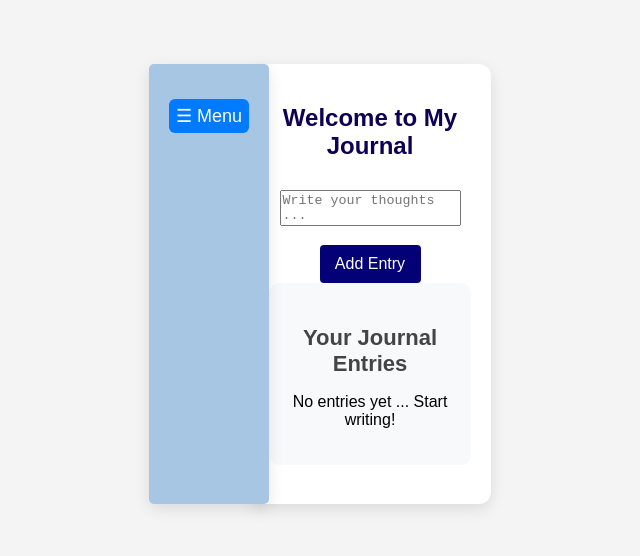
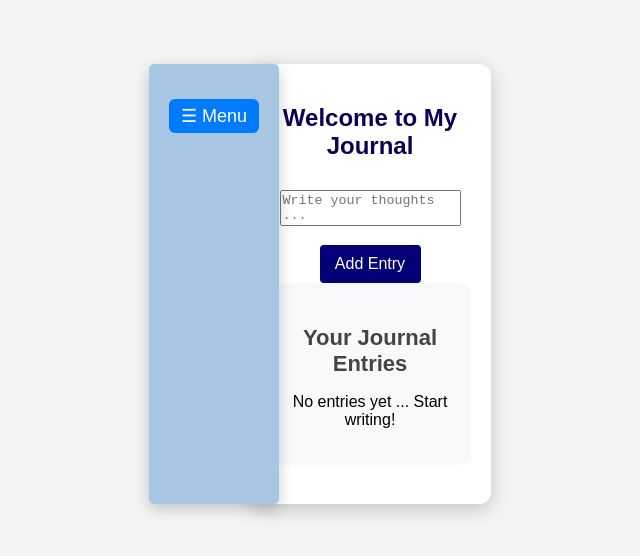
Before and after one commit to arpangreat/myjournal-app, a React (Create React App) app: page /Homepage in a window 1280 px wide. Shown: the part 136-692 px from the top of the page, without its empty margins (301-941 px from the left). Built offline with nearby package versions, Linux system fonts and the light colour scheme.

Commit message:
make the sidebar expand leftward without transforming or overflowing homepage-content
Signed-off-by: arpangreat <arpanthegreat41@gmail.com>

```diff
--- a/src/Homepage.css
+++ b/src/Homepage.css
@@ -21,21 +21,24 @@ body {
 
 /* Sidebar Dashboard */
 .sidebar {
-  width: 80px;
+  width: 90px;
   background: #a7c6e4;
   color: white;
   padding: 20px;
   border-radius: 5px;
-  box-shadow: 0 5px 15px rgba(0, 0, 0, 0.1);
+  box-shadow: 0 5px 15px rgba(0, 0, 0, 0.2);
   cursor: pointer;
-  transition: width 0.5s ease-in-out;
+  transition: transform 0.5s ease, width 0.5s ease;
+  z-index: 2;
   position: absolute;
   left: 0;
+  top: 0;
   height: 50vh;
 }
 
 /* Sidebar Expanded */
 .sidebar.expanded {
+  transform: translateX(-120px);
   width: 200px;
 }
 
@@ -89,10 +92,10 @@ body {
   background: white;
   padding: 20px;
   border-radius: 12px;
-  box-shadow: 0 5px 15px rgba(0, 0, 0, 0.1);
+  box-shadow: 0 5px 20px rgba(0, 0, 0, 0.2);
   text-align: center;
   margin-left: 100px;
-  transition: margin-left 0.5s ease-in-out;
+  /* transition: margin-left 0.5s ease-in-out; */
   height: 50vh;
   width: 30vh;
 }
--- a/src/Homepage.js
+++ b/src/Homepage.js
@@ -39,7 +39,8 @@ const Homepage = () => {
       </aside>
 
       {/* Journal Area */}
-      <main className={`homepage-content ${sidebarOpen ? "shifted" : ""}`}>
+      {/* <main className={`homepage-content ${sidebarOpen ? "shifted" : ""}`}> */}
+      <main className={"homepage-content"}>
         <h2>Welcome to My Journal</h2>
         <div className="entry-box">
           <textarea
```
